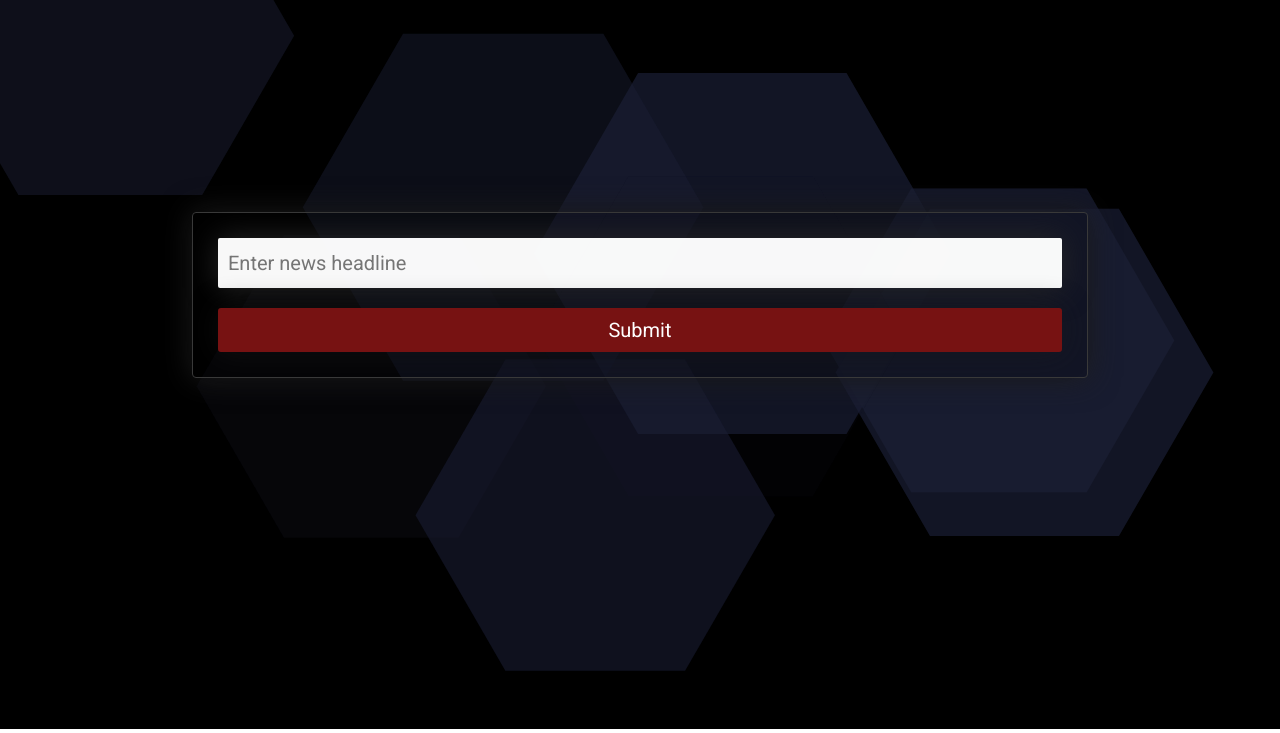
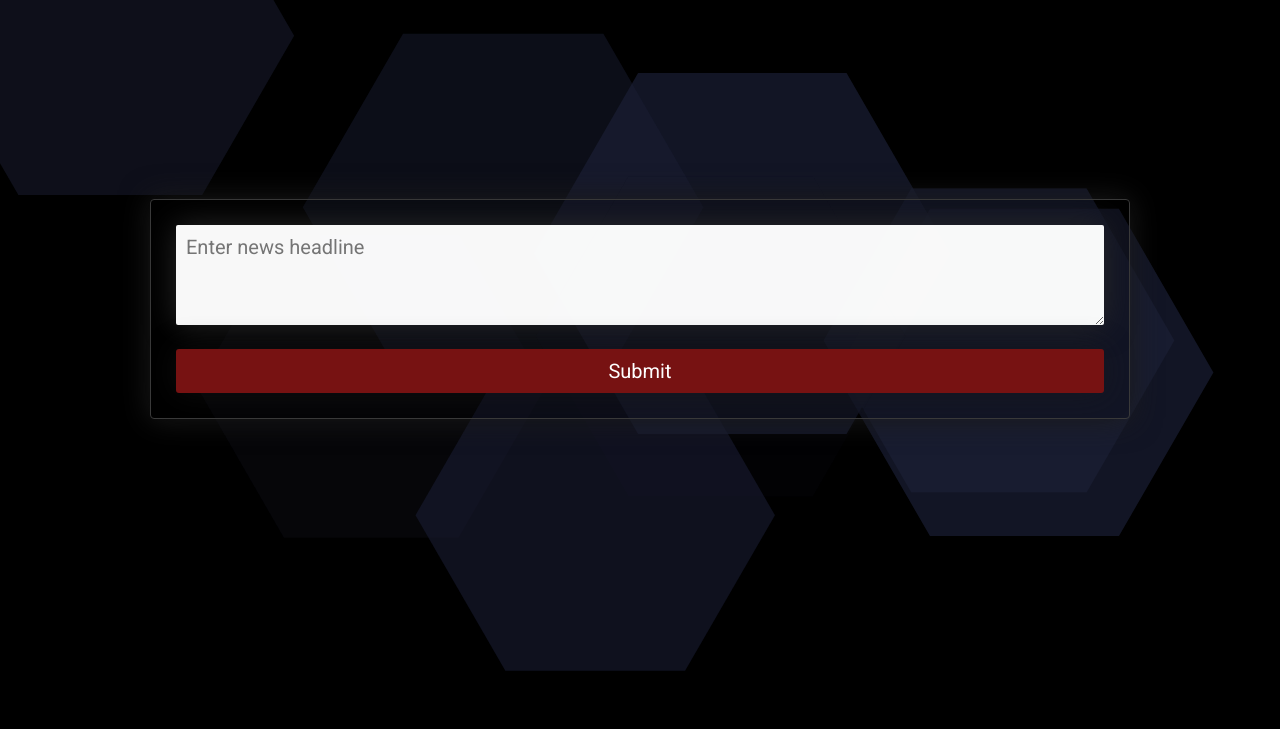
Before and after one commit to adwaithks/FakeNewsDetectorClient, a plain HTML site: page index.html in a window 1280 px wide. Shown: the part 71-804 px from the top of the page. Drawn offline with nearby package versions, Linux system fonts and the light colour scheme.

Commit message:
text area addition

```diff
--- a/index.html
+++ b/index.html
@@ -26,7 +26,7 @@
         <div id="particles-js">
             <main>
                 <form class="news-submit-form" action="">
-                    <input class="news-input" placeholder="Enter news headline" type="text">
+                    <textarea class="news-input" placeholder="Enter news headline"></textarea>
                     <button type="submit" class="news-submit">Submit</button>
                 </form>
             </main>
--- a/styles.css
+++ b/styles.css
@@ -32,7 +32,7 @@
 }
 
 .navbar-links {
-    width: 250px;
+    width: 220px;
     display: flex;
     justify-content: space-evenly;
 }
@@ -81,7 +81,7 @@ main {
     align-items: center;
     justify-content: space-evenly;
     left: 50%;
-    top: 25%;
+    top: 20%;
     transform: translate(-50%, 50%);
     border: solid 1px rgb(58, 58, 58);
     padding: 25px;
@@ -89,12 +89,12 @@ main {
     box-shadow: 0 0 30px rgb(29, 29, 29);
     background-color: rgba(0, 0, 0, 0.24);
     z-index: 2;
-    width: 70%;
+    width: calc(100vw - 300px);
     height: fit-content;
 }
 
 .news-submit-form {
-    width: 100%;
+    width: 100% !important;
 }
 
 .news-input {
@@ -102,7 +102,7 @@ main {
     border-radius: 2px;
     border: none;
     box-shadow: 0 0 30px rgb(39, 39, 39);
-    height: 50px;
+    height: 100px;
     outline: none;
     font-size: 20px;
     background-color: rgba(255, 255, 255, 0.973);
```
